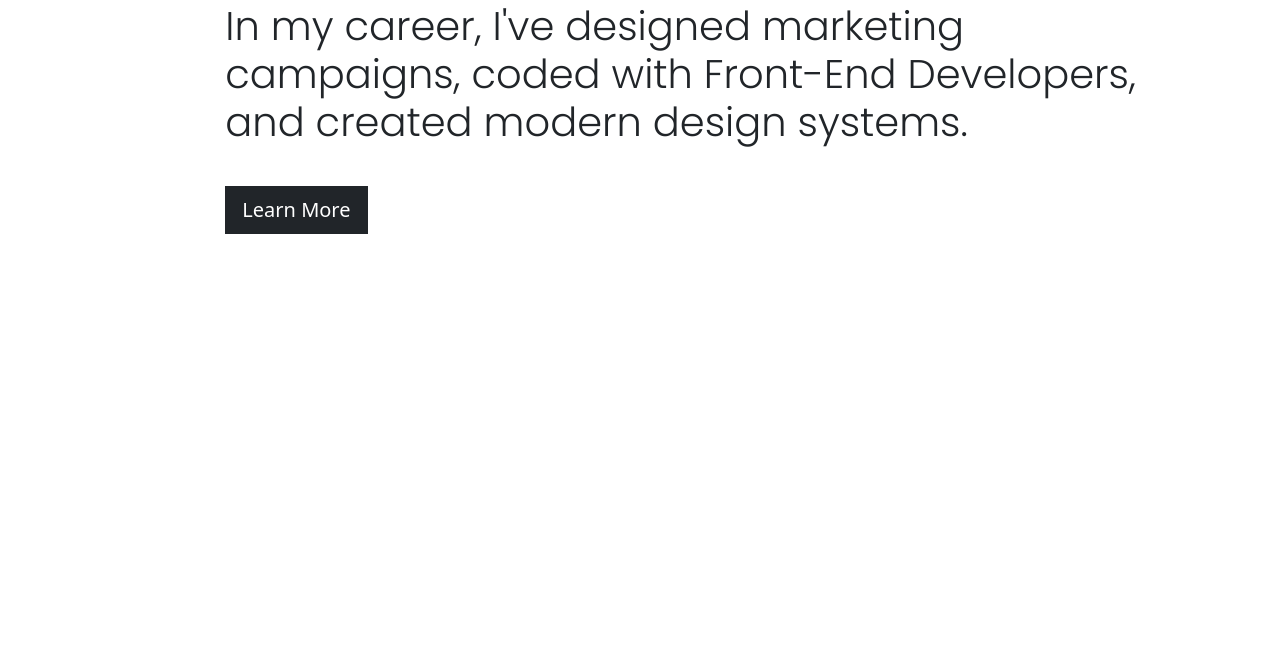
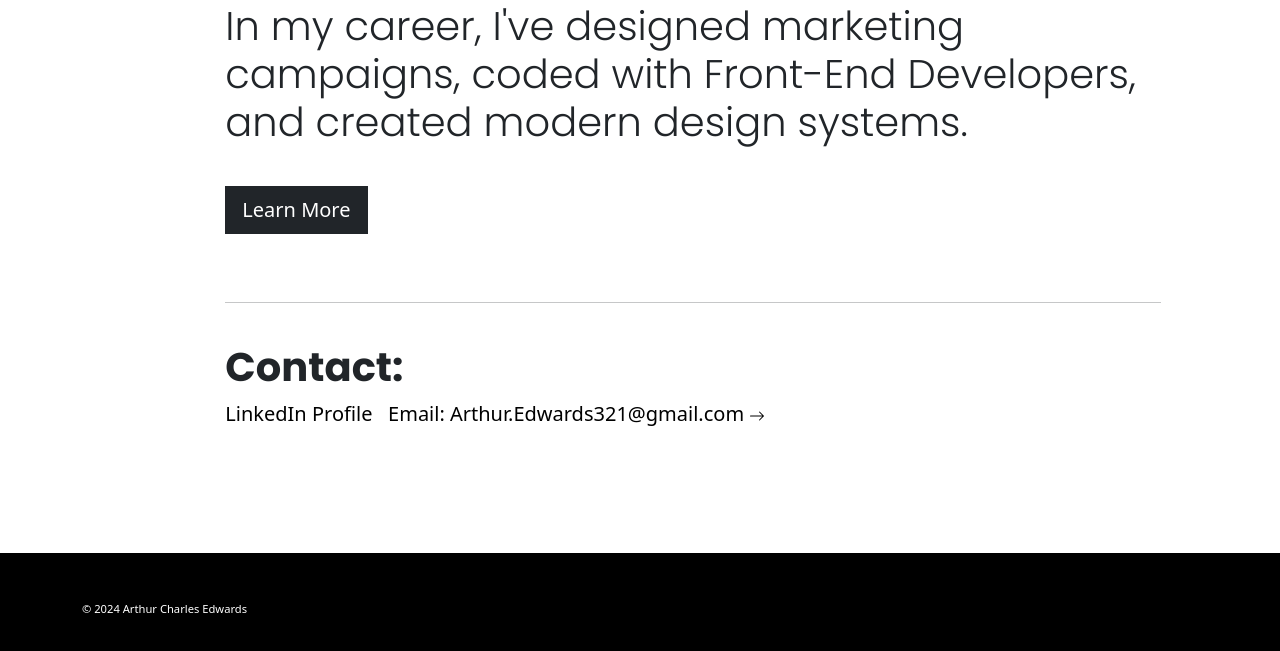
Before and after one commit to BracketNerd101/premiere, a plain HTML site: page index-list.html in a window 1280 px wide. Shown: the part 3400-4051 px from the top of the page. Before the commit the page ends 3762 px from the top, so only its background shows below. Drawn offline with nearby package versions, Linux system fonts and the light colour scheme.

Commit message:
mark up change

```diff
--- a/index-list.html
+++ b/index-list.html
@@ -219,7 +219,7 @@
   </div>
     </div>
     <div class="container-fluid">
-      <div class="row sm-pd-btm mt-5">
+      <div class="row mt-5">
         <div class="col-lg-2">
           <hr>
           <h1 class="poppins-regular">About</h1>
@@ -231,10 +231,42 @@
           </p>
           <a class="btn btn-dark text-white btn-lg rounded-0 mt-4" href="about.html" role="button">Learn More
             </a>
-
         </div>
       </div>
     </div>
+
+    <section class="about-intro-main pt-1 pb-1">
+      <div class="container-fluid">
+        <div class="row pt-5">
+          <div class="col-lg-2">
+          </div>
+          <div class="col-lg-9">
+            <hr class="bg-dark">
+            <h4 class="display-6 fw-bold pt-4 text-dark meet-designer">Contact:</h4>
+            <p class="lead text-black">
+              <a href="https://www.linkedin.com/in/arthur-edwards-40170919/" target="_blank" class="text-black">LinkedIn
+                Profile
+              </a>&nbsp;
+              <a href="mailto:arthur.edwards321@gmail.com" class="text-black">Email: Arthur.Edwards321@gmail.com
+                <svg xmlns="http://www.w3.org/2000/svg" width="16" height="16" fill="currentColor" class="bi bi-arrow-right"
+                  viewBox="0 0 16 16">
+                  <path fill-rule="evenodd"
+                    d="M1 8a.5.5 0 0 1 .5-.5h11.793l-3.147-3.146a.5.5 0 0 1 .708-.708l4 4a.5.5 0 0 1 0 .708l-4 4a.5.5 0 0 1-.708-.708L13.293 8.5H1.5A.5.5 0 0 1 1 8z">
+                  </path>
+                </svg>
+              </a>
+            </p>
+          </div>
+        </div>
+      </div>
+    </section>
+    <section class="bg-black">
+      <div class="container">
+        <footer class="d-flex flex-wrap justify-content-between align-items-center pt-5 pb-5">
+          <p class="col-md-4 mb-0 text-white">© 2024 Arthur Charles Edwards</p>
+        </footer>
+      </div>
+    </section>
     <script src="js/wow.js"></script>
     <script src="https://cdn.jsdelivr.net/npm/bootstrap@5.3.3/dist/js/bootstrap.bundle.min.js" integrity="sha384-YvpcrYf0tY3lHB60NNkmXc5s9fDVZLESaAA55NDzOxhy9GkcIdslK1eN7N6jIeHz" crossorigin="anonymous">
     </script>
```
